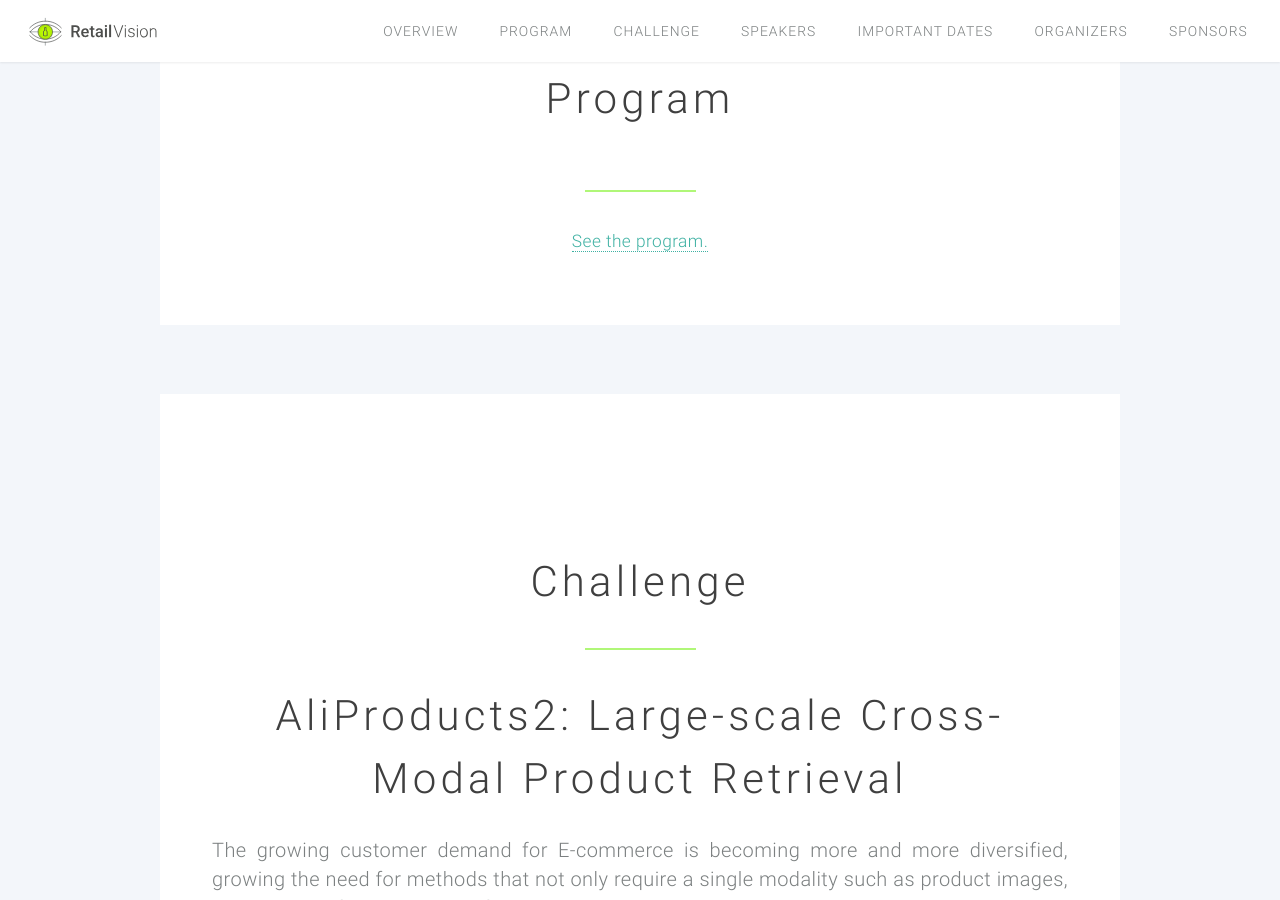
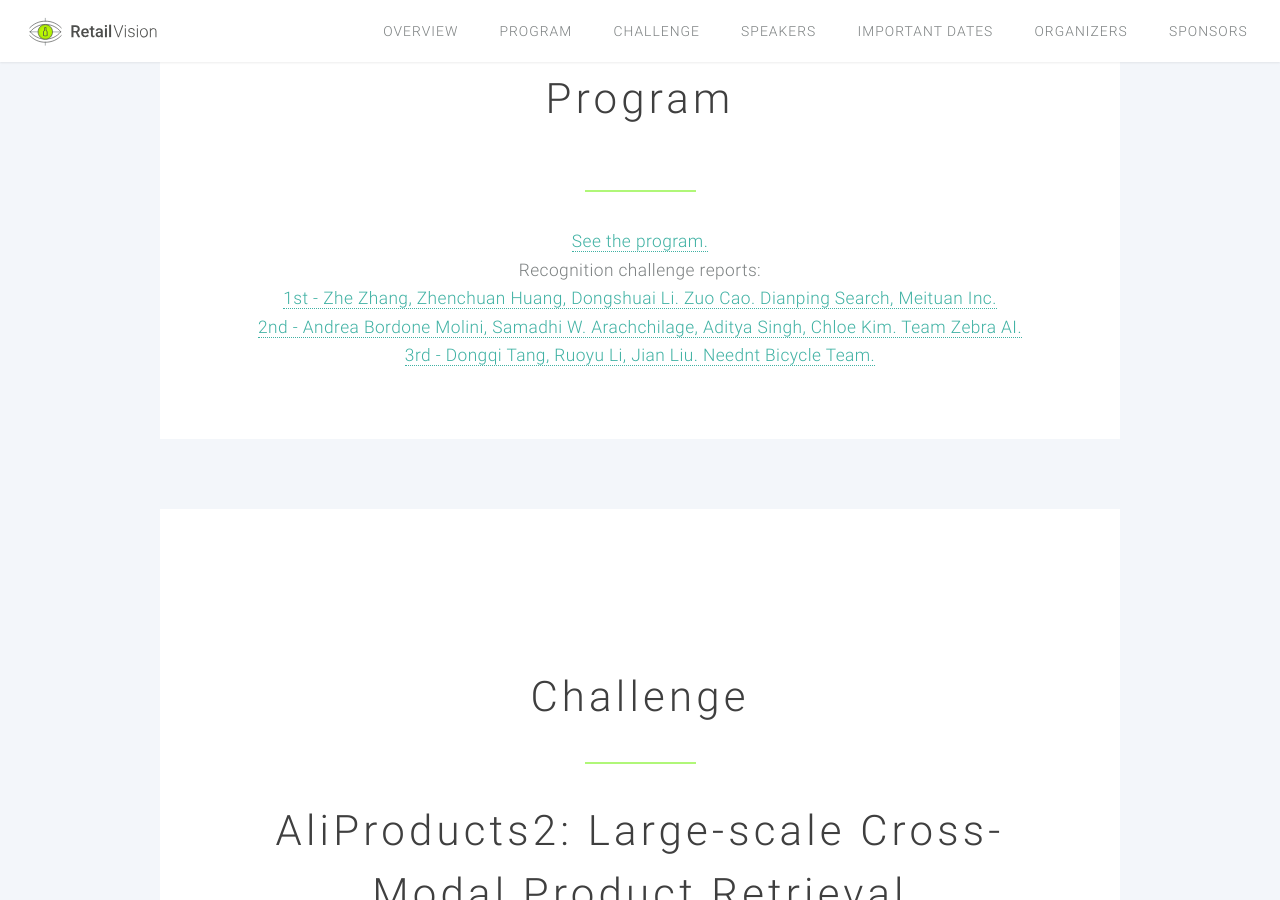
Before and after one commit to retailvisionworkshop/retailvisionworkshop.github.io, a Jekyll site: the page built from index.html, in a window 1280 px wide and 900 px high, scrolled down 1842 px. Built offline with Jekyll 4.4.1, drawn with Linux system fonts in a browser that asks for light colours.

Commit message:
Add files via upload

```diff
--- a/index.html
+++ b/index.html
@@ -51,7 +51,11 @@
         <div id="line_wrapper"><div id="major_line"></div></div>
 
         <!-- <img src="/images/program2022.png"> -->
-        <a href=https://docs.google.com/spreadsheets/d/1y09GS4iNDJKh4nvqdP6duc8lXqQ45mCxZfbBSd-Egw0>See the program.</a>
+        <a href=https://docs.google.com/spreadsheets/d/1y09GS4iNDJKh4nvqdP6duc8lXqQ45mCxZfbBSd-Egw0>See the program.</a><br>
+        Recognition challenge reports:<br>
+        <a href="https://www.dropbox.com/s/eebqxm9ei17ibhw/1st_place.pdf?dl=0">1st - Zhe Zhang, Zhenchuan Huang, Dongshuai Li. Zuo Cao. Dianping Search, Meituan Inc.</a><br>
+        <a href="https://www.dropbox.com/s/k94yawmn3g0924b/2nd_place.pdf?dl=0">2nd - Andrea Bordone Molini, Samadhi W. Arachchilage, Aditya Singh, Chloe Kim. Team Zebra AI.</a><br>
+        <a href="https://www.dropbox.com/s/9odiyro8h9cx04b/3rd_place.pdf?dl=0">3rd - Dongqi Tang, Ruoyu Li, Jian Liu. Neednt Bicycle Team.</a><br>
     </section>
 
     <section class="wrapper style3 container special" id="challenge">
```
